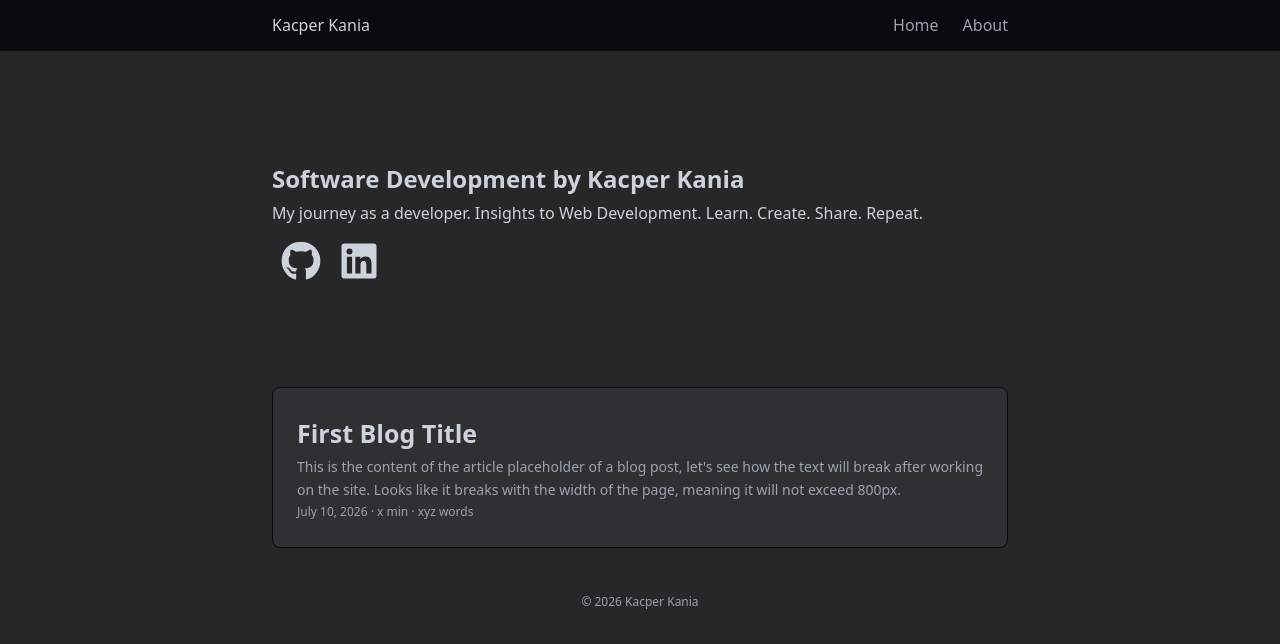
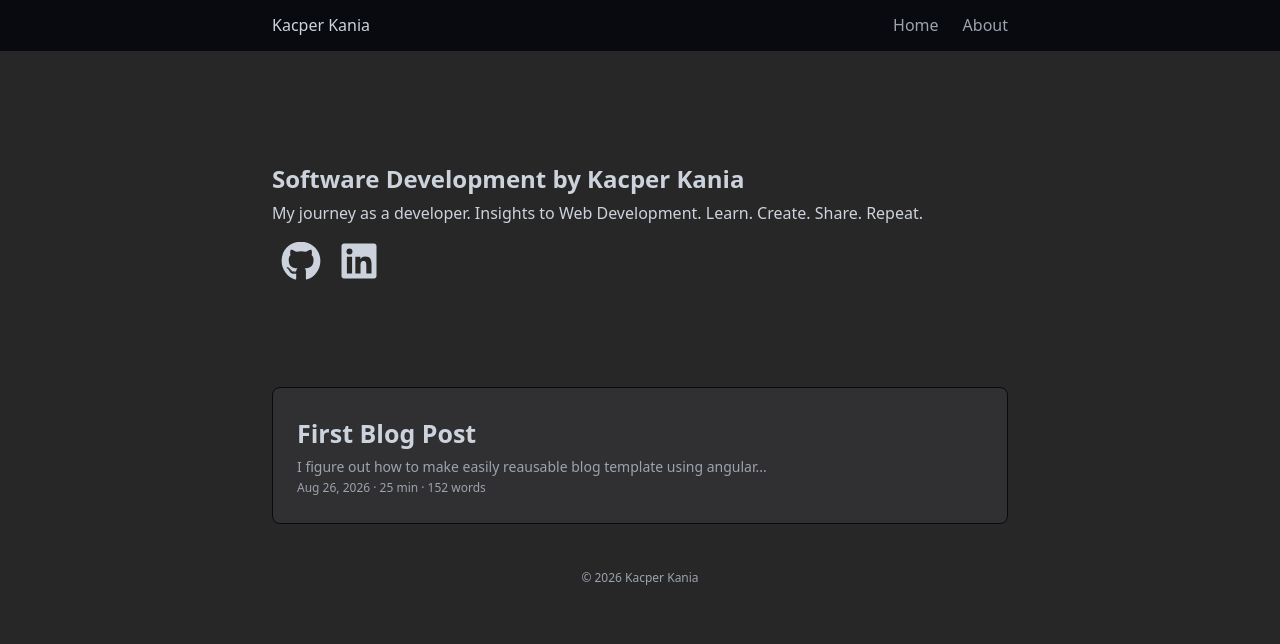
Before and after one commit to KKan98/kacperkaniadev, an Angular app in the folder kacperkaniadev/: page / in a window 1280 px wide. Shown: the top 644 px of the page. Built offline with nearby package versions, Linux system fonts and the light colour scheme.

Commit message:
feat: add blog logic

```diff
--- a/kacperkaniadev/src/app/app.routes.ts
+++ b/kacperkaniadev/src/app/app.routes.ts
@@ -1,6 +1,7 @@
 import { Routes } from '@angular/router';
 import { About } from './about/about';
 import { Home } from './home/home';
+import { NotFound } from './not-found/not-found';
 
 export const routes: Routes = [
   {
@@ -13,6 +14,6 @@ export const routes: Routes = [
   },
   {
     path: '**',
-    component: Home
+    component: NotFound
   }
 ];
--- /dev/null
+++ b/kacperkaniadev/src/app/blog/blog.css
@@ -0,0 +1,32 @@
+.blog-post {
+  position: relative;
+  margin-bottom: var(--gap);
+  padding: var(--gap);
+  background: var(--bg-blog-post);
+  border-radius: var(--radius);
+  transition: transform .1s;
+  border: 1px solid var(--border);
+  font-size: 14px;
+}
+
+.blog-post h1 {
+  font-size: 25px;
+  color: var(--bright);
+}
+
+.blog-summarize {
+  color: var(--muted);
+}
+
+.blog-footer {
+  color: var(--muted);
+  font-size: 12px;
+}
+
+.entry-link {
+  position: absolute;
+  left: 0;
+  right: 0;
+  top: 0;
+  bottom: 0;
+}
--- /dev/null
+++ b/kacperkaniadev/src/app/blog/blog.html
@@ -0,0 +1,12 @@
+@for (blog of blogs; track blog.slug) {
+  <article class="blog-post">
+    <h1>{{ blog.title }}</h1>
+    <div class="blog-summarize">
+      {{ blog.summary }}
+    </div>
+    <section class="blog-footer">
+      <span>{{ blog.footer.creationDate | date:'mediumDate'}} · {{ blog.footer.readingTime }} min · {{ blog.footer.words }} words</span>
+    </section>
+    <a class="entry-link" [aria-label]="blog.title"  [href]="blog.fileName"></a>
+  </article>
+}
--- /dev/null
+++ b/kacperkaniadev/src/app/blog/blog.service.ts
@@ -0,0 +1,19 @@
+import { Service } from "@angular/core";
+import { BlogModel } from "./blog.model";
+
+@Service()
+export class BlogService {
+  static readonly blogs: BlogModel[] = [
+    {
+      slug: 'first-blog-post',
+      title: 'First Blog Post',
+      summary: 'I figure out how to make easily reausable blog template using angular...',
+      footer: {
+        creationDate: new Date("2026-08-26"),
+        readingTime: 25,
+        words: 152
+      },
+      fileName: 'first-blog-post.md'
+    }
+  ]
+}
--- /dev/null
+++ b/kacperkaniadev/src/app/blog/blog.ts
@@ -0,0 +1,16 @@
+import { Component } from '@angular/core';
+import { BlogService } from './blog.service';
+import { DatePipe } from '@angular/common';
+
+@Component({
+  imports: [DatePipe],
+  selector: 'app-blog',
+  styleUrl: './blog.css',
+  templateUrl: './blog.html',
+})
+export class Blog {
+
+  get blogs() {
+    return BlogService.blogs;
+  }
+}
--- a/kacperkaniadev/src/app/home/home.css
+++ b/kacperkaniadev/src/app/home/home.css
@@ -22,36 +22,3 @@ ul li {
   list-style: none;
   display: inline;
 }
-
-.blog-post {
-  position: relative;
-  margin-bottom: var(--gap);
-  padding: var(--gap);
-  background: var(--bg-blog-post);
-  border-radius: var(--radius);
-  transition: transform .1s;
-  border: 1px solid var(--border);
-  font-size: 14px;
-}
-
-.blog-post h1 {
-  font-size: 25px;
-  color: var(--bright);
-}
-
-.blog-summarize {
-  color: var(--muted);
-}
-
-.blog-footer {
-  color: var(--muted);
-  font-size: 12px;
-}
-
-.entry-link {
-  position: absolute;
-  left: 0;
-  right: 0;
-  top: 0;
-  bottom: 0;
-}
--- a/kacperkaniadev/src/app/home/home.html
+++ b/kacperkaniadev/src/app/home/home.html
@@ -11,14 +11,5 @@
       </ul>
     </div>
   </article>
-  <article class="blog-post">
-    <h1>First Blog Title</h1>
-    <div class="blog-summarize">
-      This is the content of the article placeholder of a blog post, let's see how the text will break after working on the site. Looks like it breaks with the width of the page, meaning it will not exceed 800px.
-    </div>
-    <section class="blog-footer">
-      <span>July 10, 2026 · x min · xyz words</span>
-    </section>
-    <a class="entry-link" aria-label="First Blog Post" href="articles/initial-article.html"></a>
-  </article>
+  <app-blog />
 </main>
--- a/kacperkaniadev/src/app/home/home.ts
+++ b/kacperkaniadev/src/app/home/home.ts
@@ -1,9 +1,10 @@
 import { Component } from '@angular/core';
 import { FontAwesomeModule } from '@fortawesome/angular-fontawesome';
 import  { faGithub, faLinkedin } from '@fortawesome/free-brands-svg-icons';
+import { Blog } from "../blog/blog";
 
 @Component({
-  imports: [FontAwesomeModule],
+  imports: [FontAwesomeModule, Blog],
   selector: 'app-home',
   styleUrl: './home.css',
   templateUrl: './home.html',
--- a/kacperkaniadev/src/app/not-found/not-found.css
+++ b/kacperkaniadev/src/app/not-found/not-found.css
@@ -0,0 +1,58 @@
+:host p, span {
+  color: var(--bright);
+}
+
+.error-wrapper {
+  display: flex;
+  justify-content: center;
+  align-items: center;
+  min-height: 85vh;
+  padding: 20px;
+  text-align: center;
+}
+
+.error-container {
+  max-width: 600px;
+  width: 100%;
+}
+
+.error-code {
+  font-size: 8rem;
+  font-weight: 900;
+  line-height: 1;
+  color: #212529;
+  display: flex;
+  justify-content: center;
+  gap: 5px;
+  margin-bottom: 20px;
+}
+
+/* Delikatna animacja dla zera, imitująca pulsowanie/radar */
+.zero-animation {
+  color: #3b82f6;
+  animation: pulse 2s infinite ease-in-out;
+}
+
+h1 {
+  font-size: 2.25rem;
+  color: var(--bright);
+  margin-bottom: 12px;
+}
+
+p {
+  color: #4b5563;
+  font-size: 1.1rem;
+  margin-bottom: 32px;
+}
+
+
+@media (max-width: 480px) {
+  .action-buttons {
+    flex-direction: column;
+  }
+}
+
+@keyframes pulse {
+  0%, 100% { transform: scale(1); }
+  50% { transform: scale(1.08); color: #1d4ed8; }
+}
--- a/kacperkaniadev/src/app/not-found/not-found.html
+++ b/kacperkaniadev/src/app/not-found/not-found.html
@@ -1 +1,12 @@
-<p>not-found works!</p>
+<div class="error-wrapper">
+  <div class="error-container">
+    <div class="error-code">
+      <span>4</span>
+      <span class="zero-animation">0</span>
+      <span>4</span>
+    </div>
+
+    <h1>Got lost?</h1>
+    <p>The page you are looking for does not exist...</p>
+  </div>
+</div>
```
Also changed, not shown: kacperkaniadev/src/app/blog/blog.model.ts (added, +11 -0 lines).
